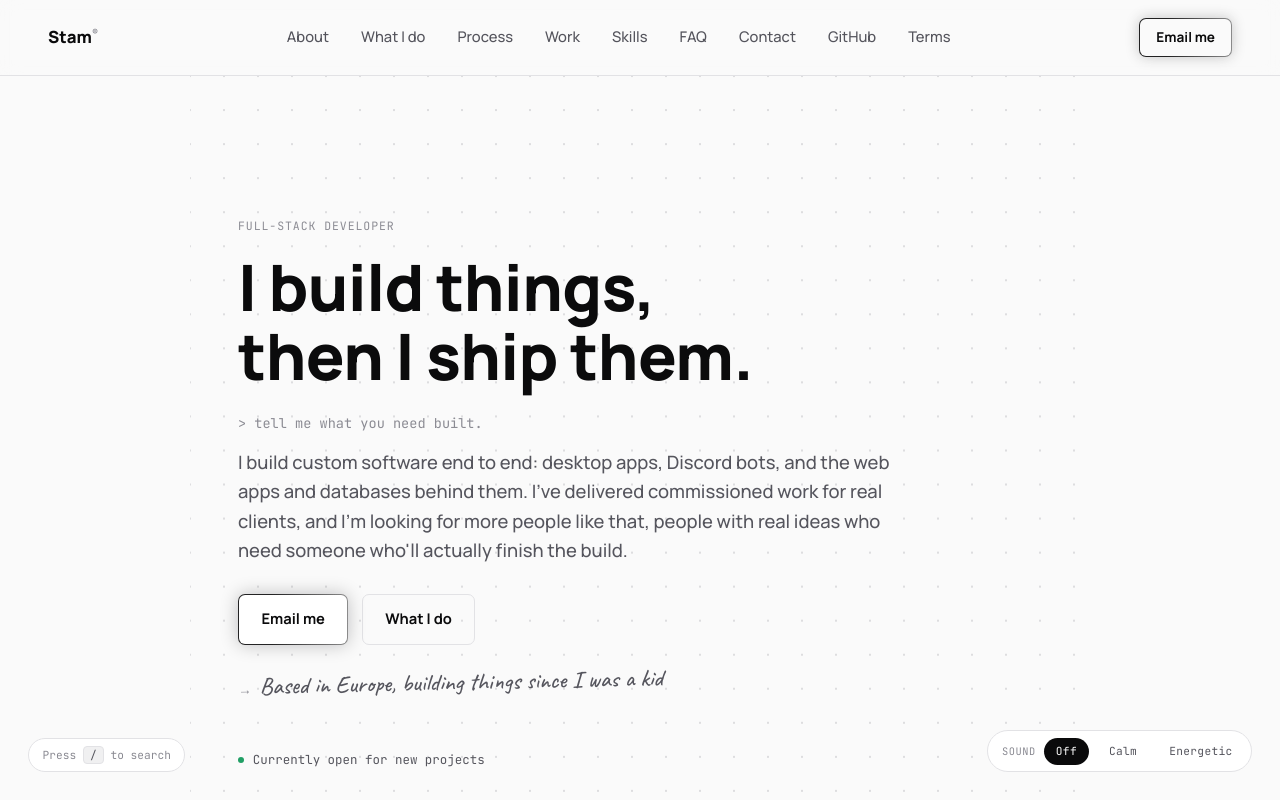
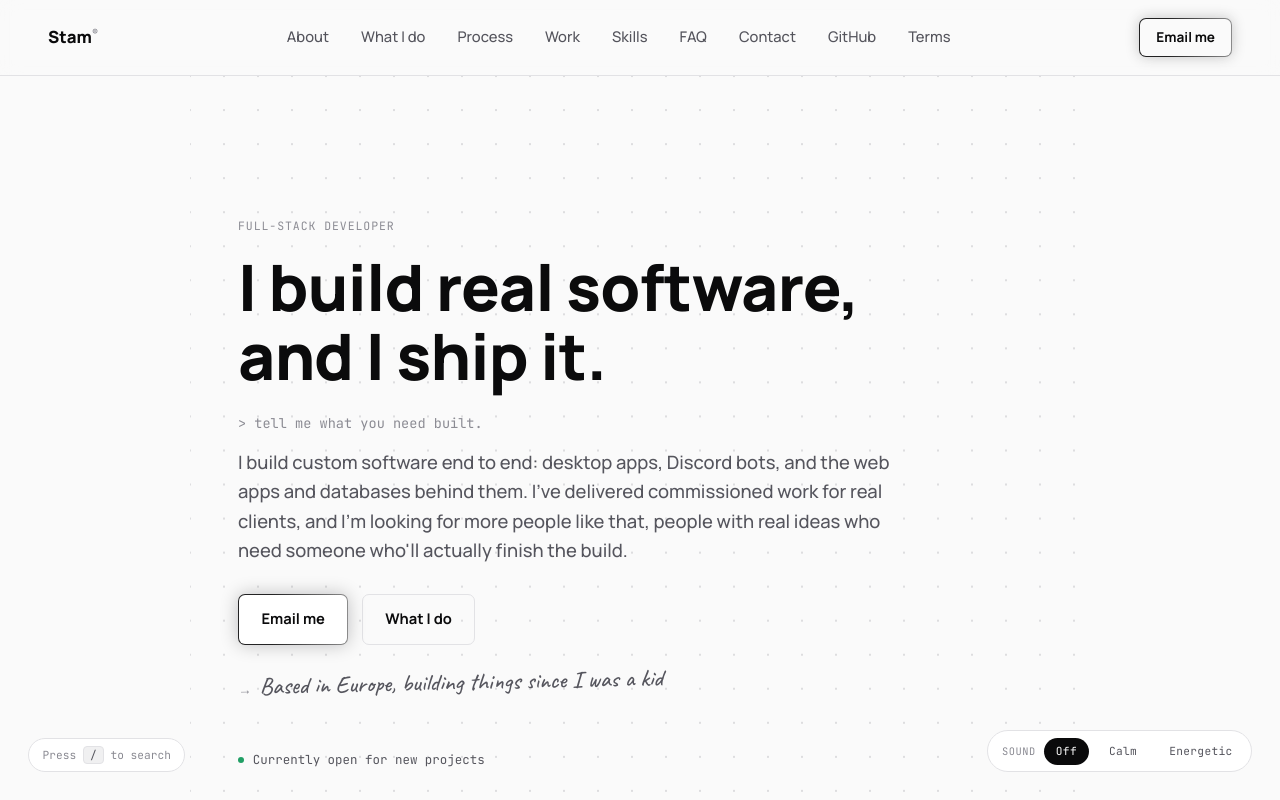
Before and after one commit to Stamyyyy/stam-console, a plain HTML site: page index.html in a window 1280 px wide. Shown: the top 800 px of the page. Drawn offline with Linux system fonts and the light colour scheme.

Commit message:
Update hero headline

```diff
--- a/index.html
+++ b/index.html
@@ -1264,9 +1264,9 @@
     <canvas id="hero-grid" aria-hidden="true"></canvas>
     <div class="hero-inner">
       <span class="eyebrow">Full-stack developer</span>
-      <h1 class="hero-name" id="hero-headline" aria-label="I build things, then I ship them.">
-        <span class="word">I</span> <span class="word">build</span> <span class="word">things,</span><br>
-        <span class="word">then</span> <span class="word">I</span> <span class="word">ship</span> <span class="word">them.</span>
+      <h1 class="hero-name" id="hero-headline" aria-label="I build real software, and I ship it.">
+        <span class="word">I</span> <span class="word">build</span> <span class="word">real</span> <span class="word">software,</span><br>
+        <span class="word">and</span> <span class="word">I</span> <span class="word">ship</span> <span class="word">it.</span>
       </h1>
       <p class="type-line mono" id="hero-typed" data-text="&gt; tell me what you need built."><span class="type-cursor" aria-hidden="true"></span></p>
       <p class="hero-lede reveal-fade" id="hero-lede">I build custom software end to end: desktop apps, Discord bots, and the web apps and databases behind them. I've delivered commissioned work for real clients, and I'm looking for more people like that, people with real ideas who need someone who'll actually finish the build.</p>
```
